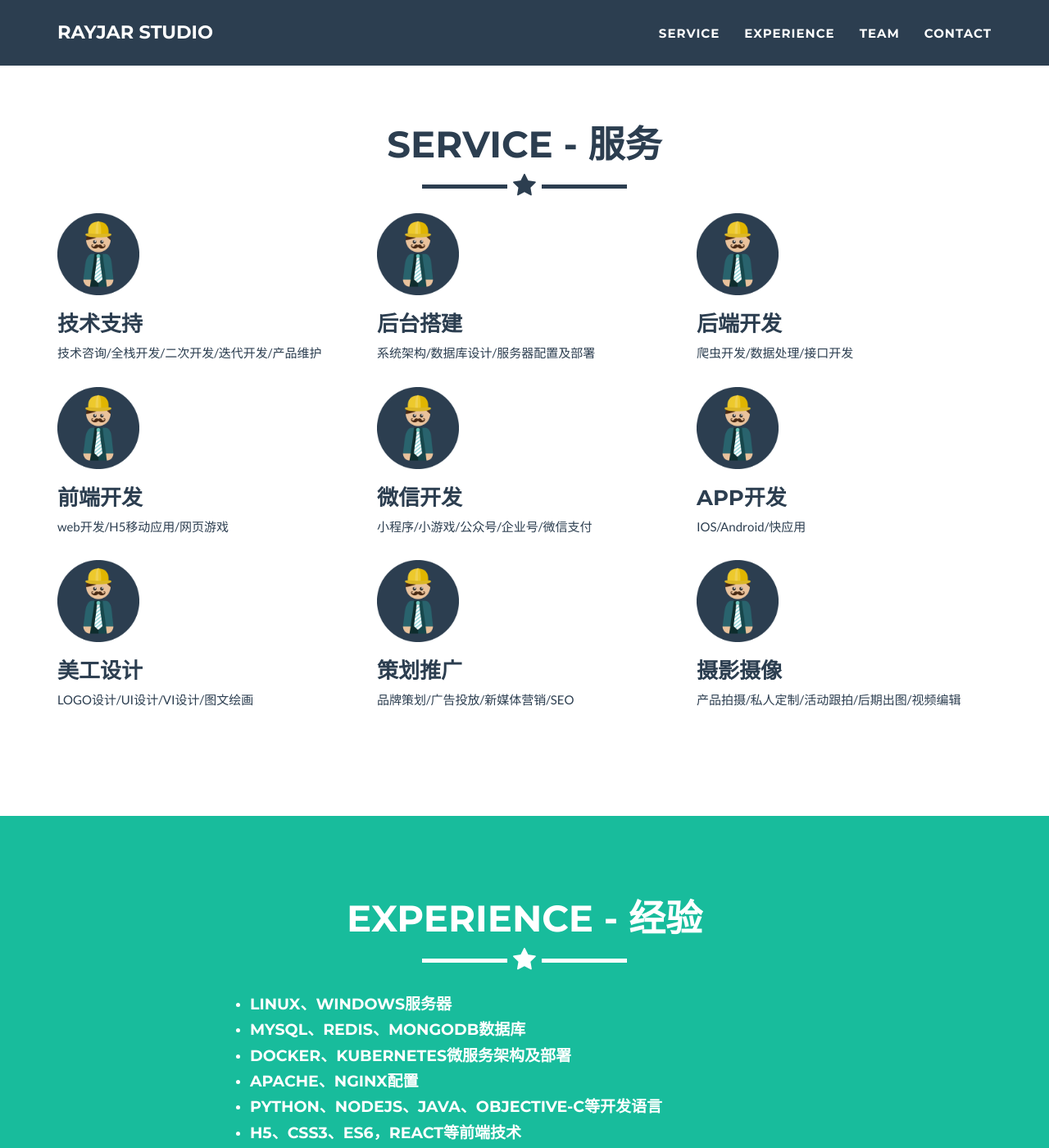
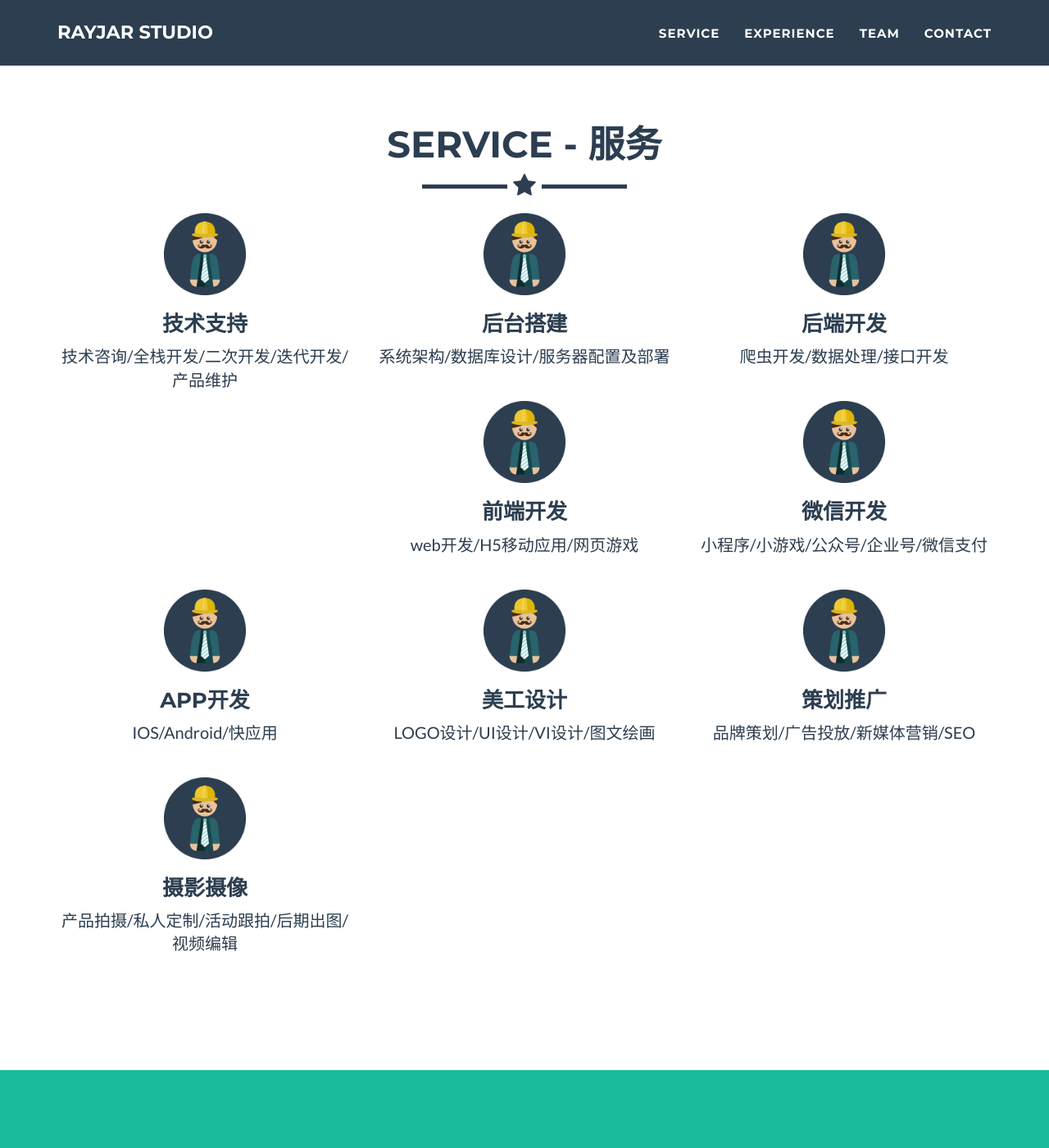
Before and after one commit to rayjar/rayjar.github.io, a Jekyll site: the page built from index.html, in a window 1280 px wide and 1400 px high, scrolled down 975 px. Shown: the whole window at 82% size. Built offline with Jekyll 4.4.1, drawn with Linux system fonts in a browser that asks for light colours.

Commit message:
fix srvices

```diff
--- a/_includes/css/main.css
+++ b/_includes/css/main.css
@@ -456,6 +456,9 @@ footer .footer-below {
     -webkit-transform: translateZ(0);
 }
 
+.box-service {
+    text-align: center;
+}
 .img-service {
     width: 100px;
     height: 100px;
--- a/_includes/service.html
+++ b/_includes/service.html
@@ -11,10 +11,10 @@
             <div class="row">
                 {% for service in site.services %}
                     <div class="col-sm-4 portfolio-item">
-                        <div>
-                            <div><img class="img-service" src="img/profile.png" alt=""></div>
+                        <div class="box-service">
+                            <p><img class="img-service" src="img/profile.png" alt=""></p>
                             <h3>{{ service.title }}</h3>
-                            {{ service.description }}
+                            <p>{{ service.description }}</p>
                         </div>
                     </div>
                 {% endfor %}
```
